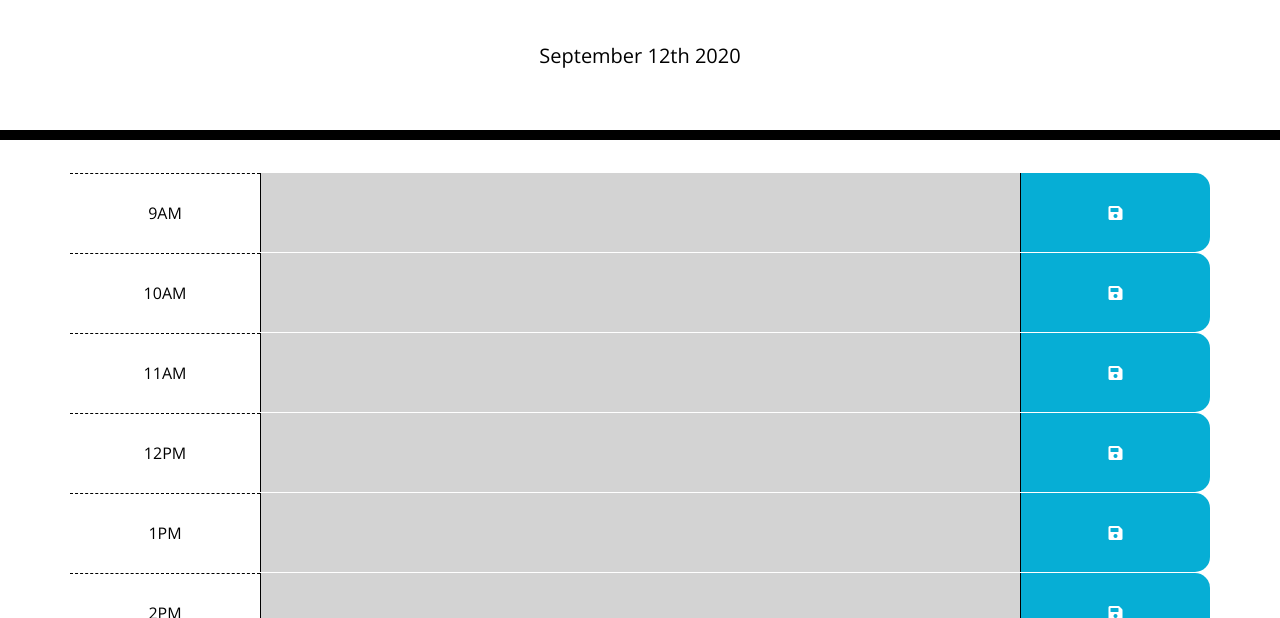
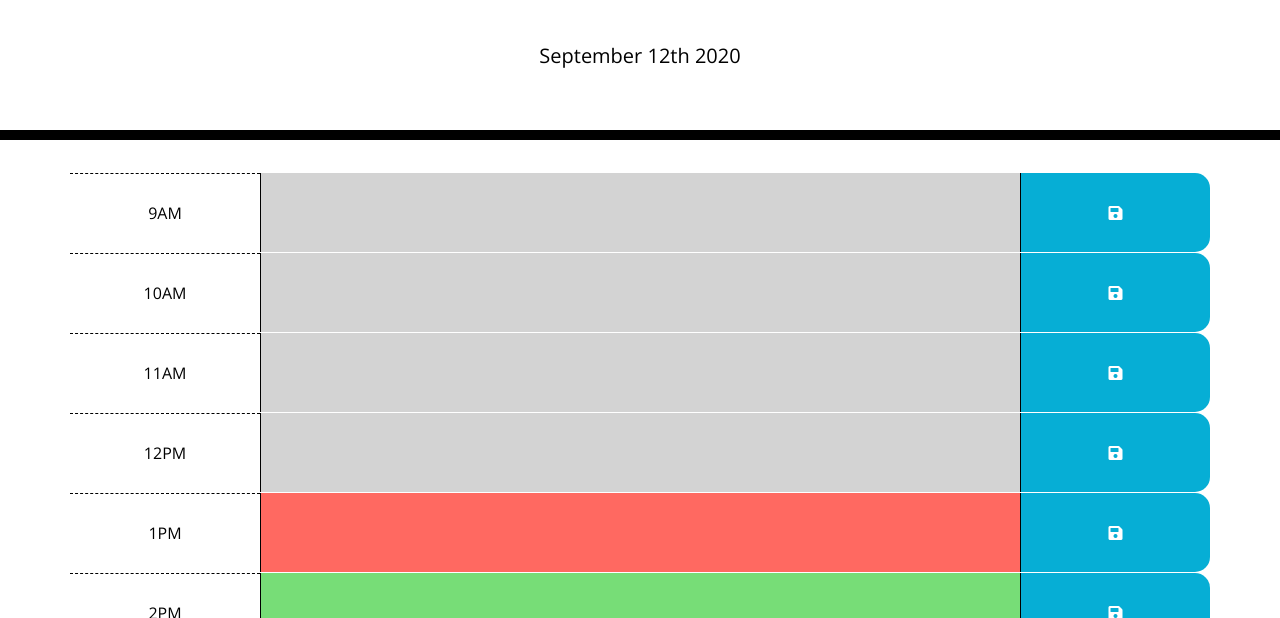
Before and after one commit to noriyuki-ishii-820/dayPlanner, a plain HTML site: page index.html in a window 1280 px wide. Shown: the part 182-800 px from the top of the page. Drawn offline with nearby package versions, Linux system fonts and the light colour scheme.

Commit message:
basic coding done

```diff
--- a/index.html
+++ b/index.html
@@ -31,56 +31,56 @@
     <div class="container">
         <div class="row" id="9AM"> <!-- 9AM-->
               <div class="col-2 hour">9AM</div>
-              <div class="col-8 textarea"><input type="text" class="textBox"></input></div>
+              <input type="text" class="col-8 textarea" id="9"></input>
               <div class="col-2 saveBtn"><i class="fas fa-save fa-vc"></i></div>
         </div>
 
         <div class="row" id="10AM"> <!-- 10AM-->
           <div class="col-2 hour">10AM</div>
-          <div class="col-8 textarea"><input type="text" class="textBox"></input></div>
+          <input type="text" class="col-8 textarea" id="10"></input>
           <div class="col-2 saveBtn"><i class="fas fa-save fa-vc"></i></div>
         </div>
 
         <div class="row" id="11AM"> <!-- 11AM-->
           <div class="col-2 hour">11AM</div>
-          <div class="col-8 textarea"><input type="text" class="textBox"></input></div>
+          <input type="text" class="col-8 textarea" id="11"></input>
           <div class="col-2 saveBtn"><i class="fas fa-save fa-vc"></i></div>
         </div>
 
         <div class="row" id="12PM"> <!-- 12PM-->
           <div class="col-2 hour">12PM</div>
-          <div class="col-8 textarea"><input type="text" class="textBox"></input></div>
+          <input type="text" class="col-8 textarea" id="12"></input>
           <div class="col-2 saveBtn"><i class="fas fa-save fa-vc"></i></div>
         </div>
 
         <div class="row" id="13PM"> <!-- 1PM-->
           <div class="col-2 hour">1PM</div>
-          <div class="col-8 textarea"><input type="text" class="col-8 textBox"></input></div>
+          <input type="text" class="col-8 textarea" id="13"></input>
           <div class="col-2 saveBtn"><i class="fas fa-save fa-vc"></i></div>
         </div>
 
         <div class="row" id="14PM"> <!--2PM-->
           <div class="col-2 hour">2PM</div>
-          <div class="col-8 textarea"><input type="text" class="textBox"></input></div>
+          <input type="text" class="col-8 textarea" id="14"></input>
           <div class="col-2 saveBtn"><i class="fas fa-save fa-vc"></i></div>
         </div>
 
         <div class="row" id="15PM"> <!--3PM-->
           <div class="col-2 hour">3PM</div>
-          <div class="col-8 textarea"><input type="text" class="textBox"></input></div>
+          <input type="text" class="col-8 textarea" id="15"></input>
           <div class="col-2 saveBtn"><i class="fas fa-save fa-vc"></i></div>
         </div>
 
 
         <div class="row" id="16PM"> <!--4PM-->
           <div class="col-2 hour">4PM</div>
-          <div class="col-8 textarea"><input type="text" class="textBox"></input></div>
+          <input type="text" class="col-8 textarea" id="16"></input>
           <div class="col-2 saveBtn"><i class="fas fa-save fa-vc"></i></div>
         </div>
 
         <div class="row" id="17PM"> <!--5PM-->
           <div class="col-2 hour" id="lastHourBox">5PM</div>
-          <div class="col-8 textarea"><input type="text" class="textBox"></input></div>
+          <input type="text" class="col-8 textarea" id="17"></input>
           <div class="col-2 saveBtn"><i class="fas fa-save fa-vc"></i></div>
         </div>
 
--- a/script.js
+++ b/script.js
@@ -4,28 +4,53 @@ var todayText = document.getElementById("currentDay");
 var today = moment().format("MMMM Do YYYY");
 todayText.textContent = today;
 
-var currentHour = moment().format('H'); //gets the current hour value in 24h format
-console.log(currentHour);
-
-
+//var currentHour = parseInt(moment().format('H')); //gets the current hour value in 24hr format
+var currentHour = 13;
+console.log(currentHour); // outputs the current hour value in 24hr format
 
 $(document).ready(function() {
     // hit the save button to store the notes in the local storage
      $(".saveBtn").on("click", function(){
-        var userInput = $(this).siblings(".textarea").children(".textBox").val();
+        var userInput = $(this).siblings(".textarea").val();
         var hour = $(this).parent().attr("id");
         localStorage.setItem(hour, userInput);
      });
 
      //load any data in the local storage
-     $("#9AM .textarea .textBox").val(localStorage.getItem("9AM"));
-     $("#10AM .textarea .textBox").val(localStorage.getItem("10AM"));
-     $("#11AM .textarea .textBox").val(localStorage.getItem("11AM"));
-     $("#12PM .textarea .textBox").val(localStorage.getItem("12PM"));
-     $("#13PM .textarea .textBox").val(localStorage.getItem("13PM"));
-     $("#14PM .textarea .textBox").val(localStorage.getItem("14PM"));
-     $("#15PM .textarea .textBox").val(localStorage.getItem("15PM"));
-     $("#16PM .textarea .textBox").val(localStorage.getItem("16PM"));
-     $("#17PM .textarea .textBox").val(localStorage.getItem("17PM"));
+     $("#9AM .textarea").val(localStorage.getItem("9AM"));
+     $("#10AM .textarea").val(localStorage.getItem("10AM"));
+     $("#11AM .textarea").val(localStorage.getItem("11AM"));
+     $("#12PM .textarea").val(localStorage.getItem("12PM"));
+     $("#13PM .textarea").val(localStorage.getItem("13PM"));
+     $("#14PM .textarea").val(localStorage.getItem("14PM"));
+     $("#15PM .textarea").val(localStorage.getItem("15PM"));
+     $("#16PM .textarea").val(localStorage.getItem("16PM"));
+     $("#17PM .textarea").val(localStorage.getItem("17PM"));
+
+     //change color depending on past/present/future
+
+    $('.textarea').each(function() {
+        var blockHourId = parseInt($(this).attr("id"));
+        console.log(currentHour, blockHourId);
+
+        if (blockHourId < currentHour) {
+            $(this).addClass("past");
+            $(this).removeClass("present");
+            $(this).removeClass("future");
+        } else if (blockHourId > currentHour) {
+            $(this).addClass("future");
+            $(this).removeClass("present");
+            $(this).removeClass("past");
+        } else{
+            $(this).addClass("present");
+            $(this).removeClass("future");
+            $(this).removeClass("past");
+
+    };
+
+
+
+
+})
 
 });
--- a/style.css
+++ b/style.css
@@ -17,7 +17,7 @@ p {
 }
 
 .textarea {
-  background:lightgrey;
+  background:transparent;
   border: none;
   resize: none;
   color: #000000;
@@ -25,12 +25,6 @@ p {
   padding: 0px;
 }
 
-.textBox {
-  height:95%;
-  width:100%;
-  border:none;
-  background:lightgrey;
-}
 
 .jumbotron {
   text-align: center;
```
